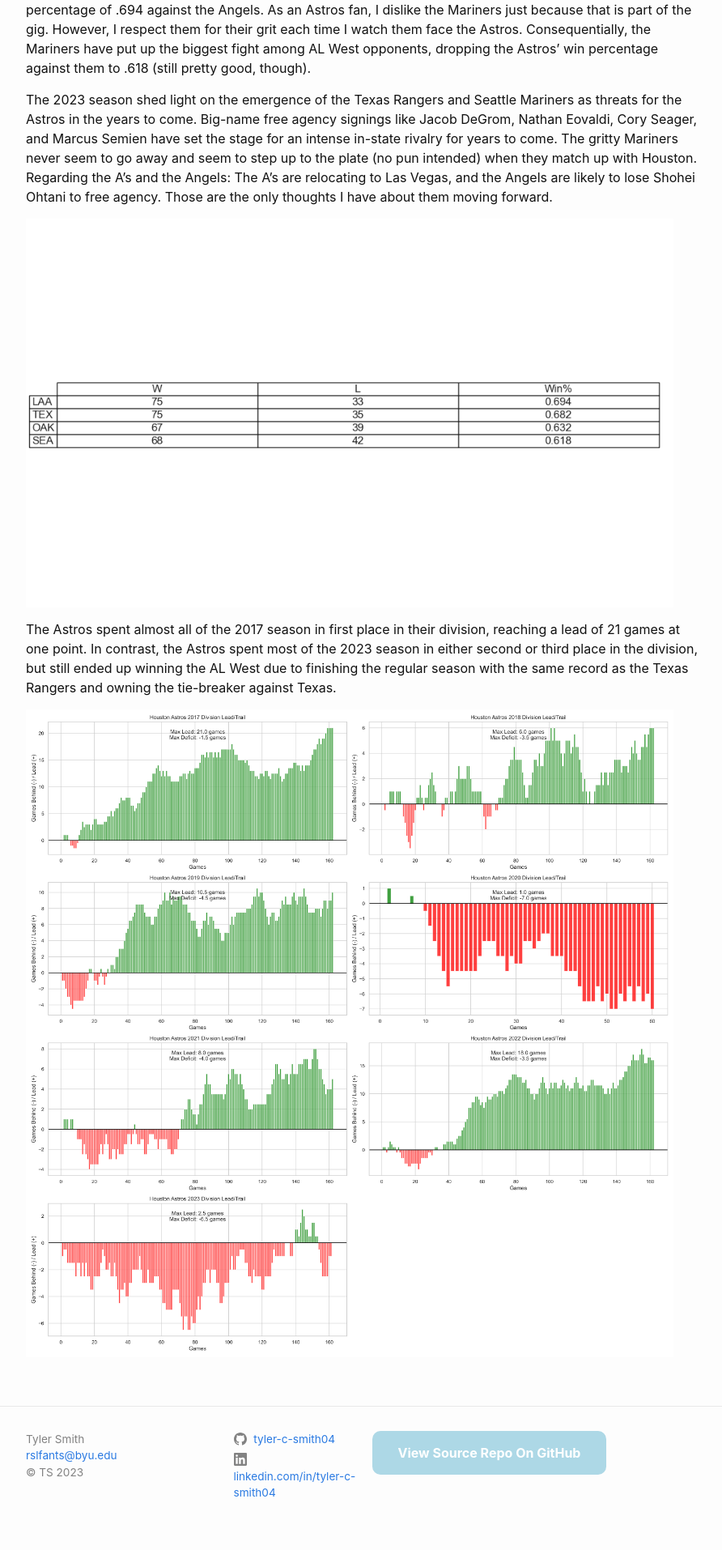
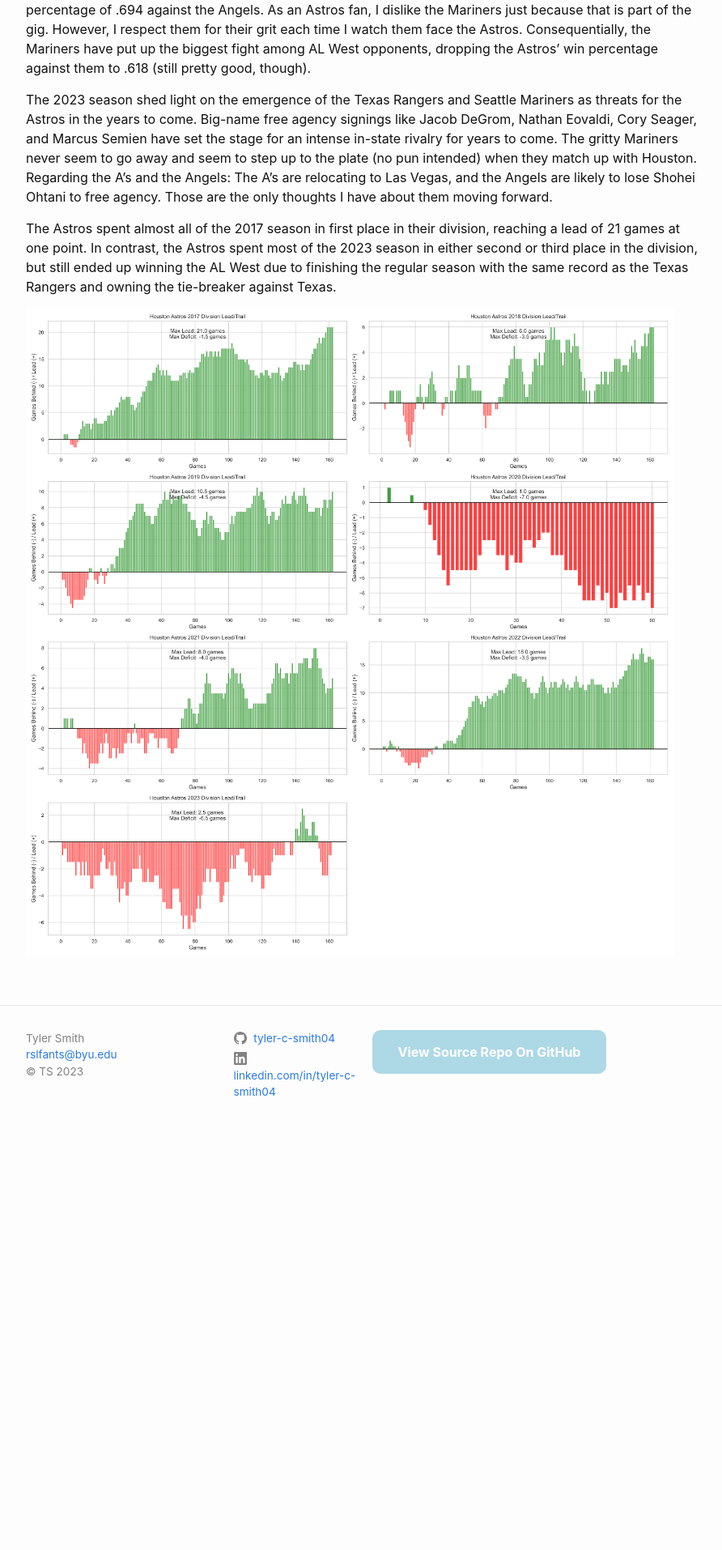
Before and after one commit to tyler-c-smith04/blog, a Jekyll site: the page built from _posts/2023-12-05-golden-era.md, in a window 1280 px wide. Shown: the part 3754-5668 px from the top of the page at 81% size, without its empty margins (188-1080 px from the left). Built offline with Jekyll 4.4.1, drawn with Linux system fonts in a browser that asks for light colours; comment, search, counter and statistics services are not loaded; after the commit the page ends 5173 px from its top, so only the background shows below that.

Commit message:
Update 2023-12-05-golden-era.md

```diff
--- a/_posts/2023-12-05-golden-era.md
+++ b/_posts/2023-12-05-golden-era.md
@@ -48,8 +48,6 @@ The Astros have enjoyed divisional success particularly against the Los Angeles
 
 The 2023 season shed light on the emergence of the Texas Rangers and Seattle Mariners as threats for the Astros in the years to come. Big-name free agency signings like Jacob DeGrom, Nathan Eovaldi, Cory Seager, and Marcus Semien have set the stage for an intense in-state rivalry for years to come. The gritty Mariners never seem to go away and seem to step up to the plate (no pun intended) when they match up with Houston. Regarding the A's and the Angels: The A's are relocating to Las Vegas, and the Angels are likely to lose Shohei Ohtani to free agency. Those are the only thoughts I have about them moving forward.
 
-<img src="{{site.url}}/{{site.baseurl}}/assets/images/al_west_table.png" alt="" style="width:800px;"/>
-
 The Astros spent almost all of the 2017 season in first place in their division, reaching a lead of 21 games at one point. In contrast, the Astros spent most of the 2023 season in either second or third place in the division, but still ended up winning the AL West due to finishing the regular season with the same record as the Texas Rangers and owning the tie-breaker against Texas.
 
 <img src="{{site.url}}/{{site.baseurl}}/assets/images/division_leads_deficits.png" alt="" style="width:800px;"/>
```
